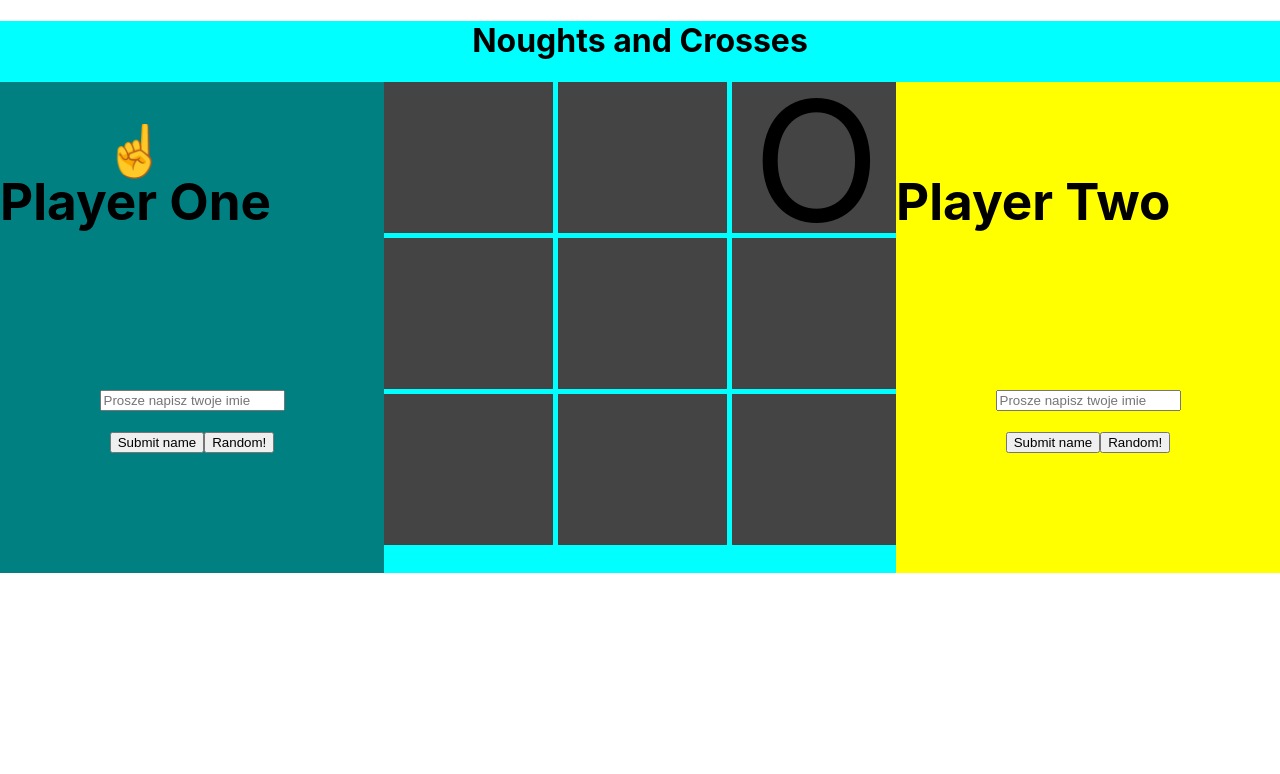
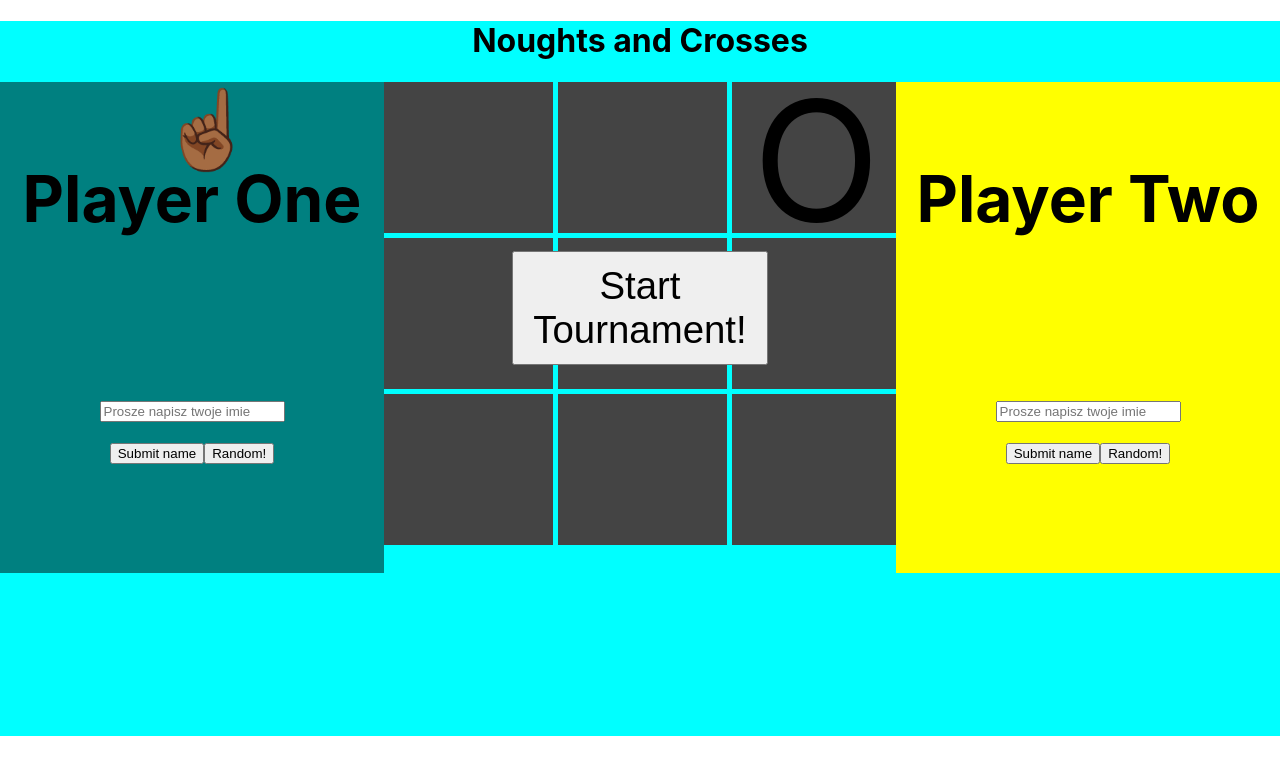
Before and after one commit to chicorycolumn/react-noughts-and-crosses, a React (Create React App) app: page / in a window 1280 px wide. Shown: the top 774 px of the page. Built offline with nearby package versions, Linux system fonts and the light colour scheme.

Commit message:
Finger animation basically working.

```diff
--- a/src/App.css
+++ b/src/App.css
@@ -10,22 +10,103 @@
 .over-grid {
   display: grid;
   grid-template-columns: 30% 40% 30%;
-  grid-template-rows: 1fr 1fr 1fr;
+  grid-template-rows: 1fr 1fr 1fr 1fr;
   min-height: 0;
   min-width: 0;
+}
+
+.middleBottom {
+  display: grid;
+  grid-column: 2/3;
+  grid-row: 4/4;
+}
+
+.startTourneyButton {
+  font-size: 3vw;
+  margin-top: 1%;
+  height: 70%;
+  width: 50%;
+}
+
+.fingerWrapper {
+  height: 1vh;
+  overflow: hidden;
+}
+
+i {
+  animation-name: spin;
+  animation-duration: 0.5s;
+  animation-iteration-count: infinite;
+  animation-timing-function: linear;
+  transform: rotate(3deg);
+  transform: rotate(0.3rad);
+  transform: rotate(3grad);
+  transform: rotate(0.03turn);
+}
+
+h5 {
+  animation-duration: 1s;
+  animation-name: slidein;
+}
+
+.normalAnimation {
+  animation-direction: normal;
+}
+
+.reverseAnimation {
+  animation-direction: reverse;
+  position: absolute;
+  left: 0.00000001%;
+}
+
+@keyframes slidein {
+  from {
+    margin-left: 100%;
+    width: 200%;
+  }
+
+  to {
+    margin-left: -50%;
+    width: 100%;
+  }
+}
+
+@keyframes spin {
+  from {
+    transform: rotate(360deg);
+  }
+  to {
+    transform: rotate(0deg);
+  }
+}
+
+.invisible {
+  visibility: hidden;
+}
+
+.theFinger {
+  /* float: right; */
+  text-align: right;
+  position: absolute;
+  line-height: 1.4em;
+  max-height: 4em;
+  font-size: 6vw;
+  padding-left: 12.5%;
+  margin-top: -0.5%;
 }
 
 .playerNameText {
   display: inline-flex;
   overflow: hidden;
-  /* text-overflow: ellipsis; */
-  /* word-wrap: break-word; */
-  /* display: block; */
-  line-height: 1em;
-  max-height: 4em;
-  font-size: 4vw;
-  position: center;
-  text-align: center;
+  text-overflow: ellipsis;
+  word-wrap: break-word;
+  display: block;
+  line-height: 1.2em;
+  max-height: 6em;
+  font-size: 5vw;
+  /* position: center; */
+  /* text-align: center; */
+  margin-top: -10%;
 
   /*max-width: 50%;
   max-height: 50%;
--- a/src/App.js
+++ b/src/App.js
@@ -104,17 +104,22 @@ class PlayerNames extends React.Component {
   render() {
     return Object.keys(this.state.playerNamesDisplay).map(player => {
       return (
-        // <div className="playerNameTextWrapper">
         <div id={`${player}`} className={`${player}Details`}>
+          <Finger
+            player={player}
+            isItPlayerOneTurn={this.props.isItPlayerOneTurn}
+            handleTransitionToggle={this.props.handleTransitionToggle}
+            transitionToggle={this.props.transitionToggle}
+          />
           <h2 className="playerNameText">
-            {this.props.isItPlayerOneTurn && player === "p1" ? "☝" : ""}
-            {!this.props.isItPlayerOneTurn && player === "p2" ? "☝" : ""}
-            <br />
             {this.state.playerNamesDisplay[player]}
           </h2>
-          <form onSubmit={this.handlePlayerSubmit.bind(this, player)}>
+          <form
+            className={this.props.hasTournamentBegun ? "invisible" : ""}
+            onSubmit={this.handlePlayerSubmit.bind(this, player)}
+          >
             <input
-              onChange={this.handlePlayerNameChange.bind(this, player)} //This is how you pass arguments to an event handler.
+              onChange={this.handlePlayerNameChange.bind(this, player)}
               id={`${player}name`}
               name={`${player}name`}
               type="text"
@@ -128,10 +133,69 @@ class PlayerNames extends React.Component {
             </button>
           </form>
         </div>
-        // </div>
       );
     });
   }
+}
+
+class Finger extends React.Component {
+  state = {};
+
+  render() {
+    return (
+      <div className="fingerWrapper">
+        {this.props.transitionToggle ? (
+          <h5
+            className={
+              this.props.player === "p1"
+                ? "normalAnimation"
+                : "reverseAnimation"
+            }
+          >
+            <i className="theFinger">
+              {this.props.isItPlayerOneTurn && this.props.player === "p1"
+                ? "☝🏾"
+                : ""}
+              {!this.props.isItPlayerOneTurn && this.props.player === "p2"
+                ? "☝🏾"
+                : ""}
+              {this.props.handleTransitionToggle(false, 1000)}
+              {/* {setTimeout(() => {
+                this.props.handleTransitionToggle(true);
+              }, 500)} */}
+            </i>
+          </h5>
+        ) : (
+          <div className="theFinger">
+            {this.props.isItPlayerOneTurn && this.props.player === "p1"
+              ? "☝🏾"
+              : ""}
+            {!this.props.isItPlayerOneTurn && this.props.player === "p2"
+              ? "☝🏾"
+              : ""}
+          </div>
+        )}
+      </div>
+    );
+  }
+}
+
+function ExtraButtons(props) {
+  return (
+    <div
+      className="middleBottom"
+      className={props.hasTournamentBegun ? "invisible" : ""}
+    >
+      <button
+        className="startTourneyButton"
+        onClick={() => {
+          props.tournBegunHandler();
+        }}
+      >
+        Start Tournament!
+      </button>
+    </div>
+  );
 }
 
 class Board extends React.Component {
@@ -185,6 +249,7 @@ class Board extends React.Component {
         console.log(newBoard);
         newBoard[row][column] = this.props.isItPlayerOneTurn ? "X" : "O";
         this.props.turnHandler();
+        this.props.handleTransitionToggle(true);
         return {
           board: newBoard
         };
@@ -196,37 +261,34 @@ class Board extends React.Component {
 
   render() {
     return (
-      // <div className="over-grid">
       <div className="wrapper">
         {this.state.board.map((row, indexRow) =>
           row.map((column, indexColumn) => {
             return (
               <div
                 id={`box ${indexRow}-${indexColumn}`}
-                // ref={this.clickedSquare}
                 onClick={() => {
                   this.handleClick(this, indexRow, indexColumn);
                 }}
                 className={`squares`}
-                //className={`squares ${this.state.background}`}
               >
                 <div className="squareSymbolWrapper">
                   {this.state.board[indexRow][indexColumn]}
                 </div>
               </div>
             );
-            //return <div id="box a" class="squares"></div>;
           })
         )}
       </div>
-      // </div>
     );
   }
 }
 
 class App extends React.Component {
   state = {
-    isItPlayerOneTurn: true
+    isItPlayerOneTurn: true,
+    hasTournamentBegun: false,
+    transitionToggle: false
   };
 
   turnHandler = () => {
@@ -235,7 +297,31 @@ class App extends React.Component {
     });
   };
 
+  handleTransitionToggle = (boolean, timeout) => {
+    console.log(boolean, timeout);
+    console.log("in handletransitiontoggle");
+    if (timeout === undefined) {
+      this.setState({
+        transitionToggle: boolean
+      });
+    } else {
+      console.log("ready to timeout");
+      setTimeout(() => {
+        this.setState({
+          transitionToggle: boolean
+        });
+      }, timeout);
+    }
+  };
+
+  tournBegunHandler = () => {
+    this.setState({
+      hasTournamentBegun: !this.state.hasTournamentBegun
+    });
+  };
+
   render() {
+    console.log("re-rendering");
     return (
       <div className="App">
         <header className="Ticcy Taccy Toe"></header>
@@ -244,8 +330,18 @@ class App extends React.Component {
           <Board
             isItPlayerOneTurn={this.state.isItPlayerOneTurn}
             turnHandler={this.turnHandler}
+            handleTransitionToggle={this.handleTransitionToggle}
           />
-          <PlayerNames isItPlayerOneTurn={this.state.isItPlayerOneTurn} />
+          <PlayerNames
+            isItPlayerOneTurn={this.state.isItPlayerOneTurn}
+            hasTournamentBegun={this.state.hasTournamentBegun}
+            transitionToggle={this.state.transitionToggle}
+            handleTransitionToggle={this.handleTransitionToggle}
+          />
+          <ExtraButtons
+            tournBegunHandler={this.tournBegunHandler}
+            hasTournamentBegun={this.state.hasTournamentBegun}
+          />
         </div>
         {/* </div> */}
         {/* <div className="container">
```
